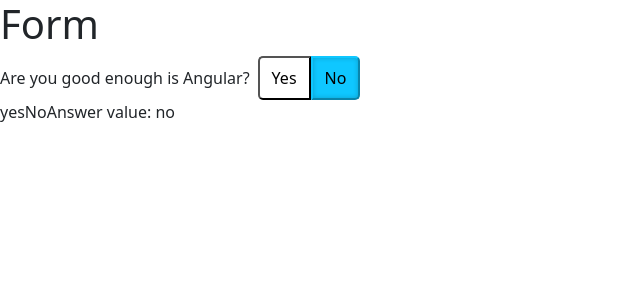
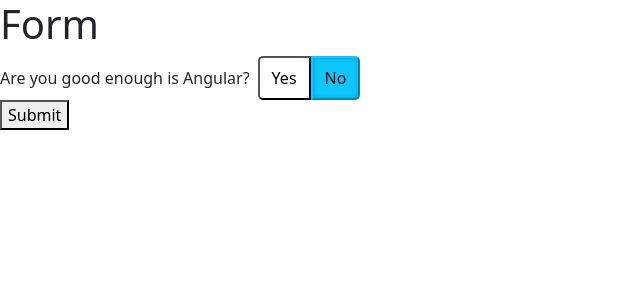
Before and after one commit to darianeabich/an-acessbilidade, an Angular app: page / in a window 1280 px wide. Shown: the top 300 px of the page, without its empty margins (0-640 px from the left). Built offline with nearby package versions, Linux system fonts and the light colour scheme.

Commit message:
Integração de custom component com Reactive Forms, interface ControlValueAccessor, token NG_VALUE_ACCESSOR e utilização de ngModel e formControlName com custom component

```diff
--- a/src/app/app.component.html
+++ b/src/app/app.component.html
@@ -1,8 +1,11 @@
 <main>
   <h1>Form</h1>
-  <app-yes-no-button-group
-    [(value)]="yesNoAnswer"
-    label="Are you good enough is Angular?">
-  </app-yes-no-button-group>
-  <span>yesNoAnswer value: {{ yesNoAnswer }}</span>
+
+  <form [formGroup]="form" (ngSubmit)="submit()">
+    <app-yes-no-button-group
+      formControlName="yesNoAnswer"
+      label="Are you good enough is Angular?">
+    </app-yes-no-button-group>
+    <button>Submit</button>
+  </form>
 </main>
--- a/src/app/app.component.ts
+++ b/src/app/app.component.ts
@@ -1,4 +1,5 @@
 import { Component } from '@angular/core';
+import { FormBuilder, FormGroup } from '@angular/forms';
 
 @Component({
   selector: 'app-root',
@@ -8,4 +9,15 @@ import { Component } from '@angular/core';
 export class AppComponent {
   title = 'a11y-p1';
   public yesNoAnswer = 'no';
+  public form: FormGroup = null;
+
+  constructor(formBuilder: FormBuilder) {
+    this.form = formBuilder.group({
+      yesNoAnswer: ['no']
+    });
+  }
+
+  public submit(): void {
+    console.log(this.form.value);
+  }
 }
--- a/src/app/app.module.ts
+++ b/src/app/app.module.ts
@@ -1,5 +1,6 @@
 import { BrowserModule } from '@angular/platform-browser';
 import { NgModule } from '@angular/core';
+import { FormsModule, ReactiveFormsModule } from '@angular/forms';
 
 import { AppComponent } from './app.component';
 import { YesNoButtonGroupModule } from './shared/components/yes-no-button-group/yes-no-button-group.module';
@@ -11,6 +12,8 @@ import { YesNoButtonGroupModule } from './shared/components/yes-no-button-group/
   imports: [
     BrowserModule,
     YesNoButtonGroupModule,
+    ReactiveFormsModule,
+    FormsModule
   ],
   providers: [],
   bootstrap: [AppComponent]
--- a/src/app/shared/components/yes-no-button-group/yes-no-button-group.component.ts
+++ b/src/app/shared/components/yes-no-button-group/yes-no-button-group.component.ts
@@ -1,26 +1,53 @@
-import { Component, Input, OnInit, Output, EventEmitter } from '@angular/core';
+import { Component, Input, OnInit, Output, EventEmitter, forwardRef } from '@angular/core';
+import { ControlValueAccessor, NG_VALUE_ACCESSOR } from '@angular/forms';
 
 @Component({
   selector: 'app-yes-no-button-group',
   templateUrl: './yes-no-button-group.component.html',
-  styleUrls: ['./yes-no-button-group.component.scss']
+  styleUrls: ['./yes-no-button-group.component.scss'],
+  providers: [
+    {
+      provide: NG_VALUE_ACCESSOR,
+      multi: true,
+      useExisting: forwardRef(() => YesNoButtonGroupComponent)
+    }
+  ]
 })
-export class YesNoButtonGroupComponent implements OnInit {
+export class YesNoButtonGroupComponent implements OnInit, ControlValueAccessor {
 
   @Input() public value: string = null;
   @Input() public label = '';
   @Output() public valueChange = new EventEmitter<string>();
 
   public options = YesNoButtonGroupOptions;
+  public onChange = (value: string) => {};
+  public onToucheed = () => {};
 
   constructor() { }
 
   ngOnInit(): void {
   }
 
+  public writeValue(value: string): void {
+    this.value = value;
+    this.onChange(this.value);
+    this.valueChange.emit(this.value);
+  }
+
+  public registerOnChange(fn: (value: string) => void): void {
+    this.onChange = fn;
+  }
+
+  public registerOnTouched(fn: () => void): void {
+    this.onToucheed = fn;
+  }
+
+  public setDisabledState?(isDisabled: boolean): void {
+    throw new Error('Method not implemented.');
+  }
+
   public activate(value: string): void {
-    this.value = value;
-    this.valueChange.emit(this.value);
+    this.writeValue(value);
   }
 
 }
```
